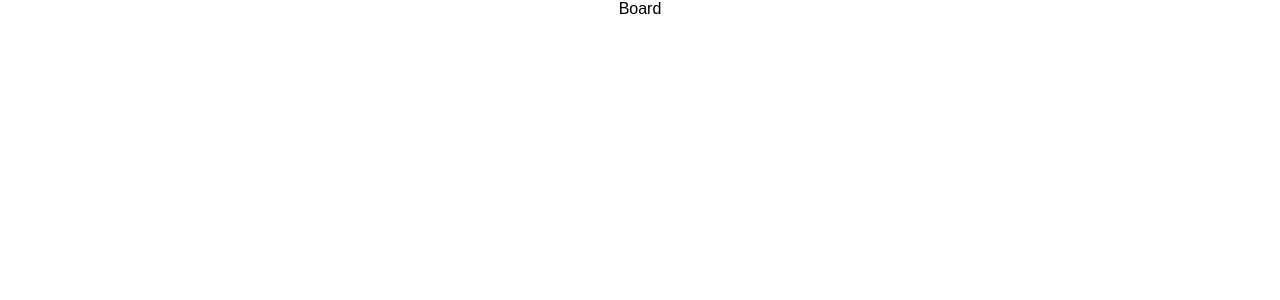
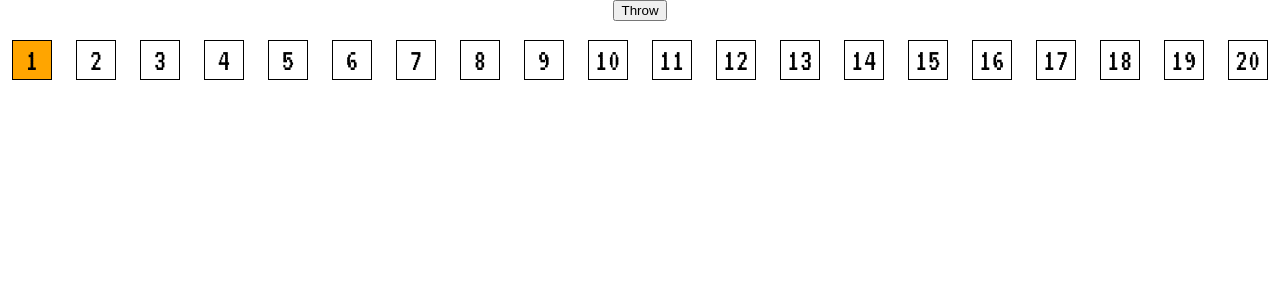
Before and after one commit to KlaudiaZ/Fields-simple-board-game, a React (Create React App) app: page / in a window 1280 px wide. Both pictures are taken after a click on the button "Play". Shown: the top 300 px of the page. Built offline with nearby package versions, Linux system fonts and the light colour scheme.

Commit message:
Basic layout

```diff
--- a/public/index.html
+++ b/public/index.html
@@ -1,6 +1,7 @@
 <!DOCTYPE html>
 <html lang="en">
-  <head>
+
+<head>
     <meta charset="utf-8">
     <meta name="viewport" content="width=device-width, initial-scale=1, shrink-to-fit=no">
     <meta name="theme-color" content="#000000">
@@ -10,6 +11,7 @@
     -->
     <link rel="manifest" href="%PUBLIC_URL%/manifest.json">
     <link rel="shortcut icon" href="%PUBLIC_URL%/favicon.ico">
+    <link href="https://fonts.googleapis.com/css?family=VT323" rel="stylesheet">
     <!--
       Notice the use of %PUBLIC_URL% in the tags above.
       It will be replaced with the URL of the `public` folder during the build.
@@ -20,8 +22,9 @@
       Learn how to configure a non-root public URL by running `npm run build`.
     -->
     <title>React App</title>
-  </head>
-  <body>
+</head>
+
+<body>
     <noscript>
       You need to enable JavaScript to run this app.
     </noscript>
@@ -36,5 +39,6 @@
       To begin the development, run `npm start` or `yarn start`.
       To create a production bundle, use `npm run build` or `yarn build`.
     -->
-  </body>
+</body>
+
 </html>
--- a/src/App.js
+++ b/src/App.js
@@ -34,7 +34,7 @@ class App extends Component {
             onPlayClick={this.handlePlayClick}
             onAboutClick={this.toggleAbout}
           />}
-        {this.state.displayed === 'board' && <Board />}
+        {this.state.displayed === 'board' && <Board boardLength={20} />}
         {this.state.displayAbout && <About onCloseClick={this.toggleAbout} />}
       </div>
     );
--- a/src/components/Board.jsx
+++ b/src/components/Board.jsx
@@ -1,11 +1,27 @@
-import React, {Component} from 'react';
+import React, {Component, Fragment} from 'react';
+import './styles/Board.css';
+import Field from './Field';
+import Interface from './Interface';
 
 class Board extends Component {
+    state = {
+        currentField: 1
+    }
     render () {
+        let fields = [];
+        for (let i = 1; i <= this.props.boardLength; i++) {
+            fields.push(i);
+        }
+
         return (
-            <div>
-                {'Board'}
-            </div>
+            <Fragment>
+                <Interface />
+                <div className="board">
+                    {fields.map((field, index) => {
+                        return <Field key={index + 1} selected={this.state.currentField === (index + 1) ? true : false}>{field}</Field>
+                    })}
+                </div>
+            </Fragment>
         );
     }
 }
--- /dev/null
+++ b/src/components/Dice.jsx
@@ -0,0 +1,15 @@
+import React from 'react';
+
+const Dice = ({onThrowClick}) => {
+
+    return (
+        <div>
+            <button onClick={onThrowClick()}>{"Throw"}</button>
+            <div>
+
+            </div>
+        </div>
+    );
+}
+
+export default Dice;
--- /dev/null
+++ b/src/components/Field.jsx
@@ -0,0 +1,12 @@
+import React from 'react';
+import './styles/Field.css';
+
+const Field = ({selected, children}) => {
+    return (
+        <div className={"field " + (selected && "selected")}>
+            {children}
+        </div>
+    );
+}
+
+export default Field;
--- /dev/null
+++ b/src/components/Interface.jsx
@@ -0,0 +1,22 @@
+import React, {Component} from 'react';
+import './styles/Interface.css';
+import Dice from './Dice';
+
+class Interface extends Component {
+
+    handleThrowClick = () => {
+        const result = Math.random()
+        return result;
+    }
+
+    render () {
+
+        return (
+            <div className="interface">
+                <Dice onThrowClick={this.handleThrowClick} />
+            </div>
+        );
+    }
+}
+
+export default Interface;
--- /dev/null
+++ b/src/components/styles/Board.css
@@ -0,0 +1,4 @@
+.board {
+    display: flex;
+    flex-direction: row;
+}
--- /dev/null
+++ b/src/components/styles/Field.css
@@ -0,0 +1,13 @@
+.field {
+    width: 3vw;
+    height: 3vw;
+    border: 1px solid black;
+    margin: auto;
+    line-height: 3vw;
+    font-family: 'VT323', monospace;
+    font-size: 2.5vw;
+}
+
+.selected {
+    background-color: orange;
+}
--- /dev/null
+++ b/src/components/styles/Interface.css
@@ -0,0 +1,3 @@
+.interface {
+    height: 5vh;
+}
```
